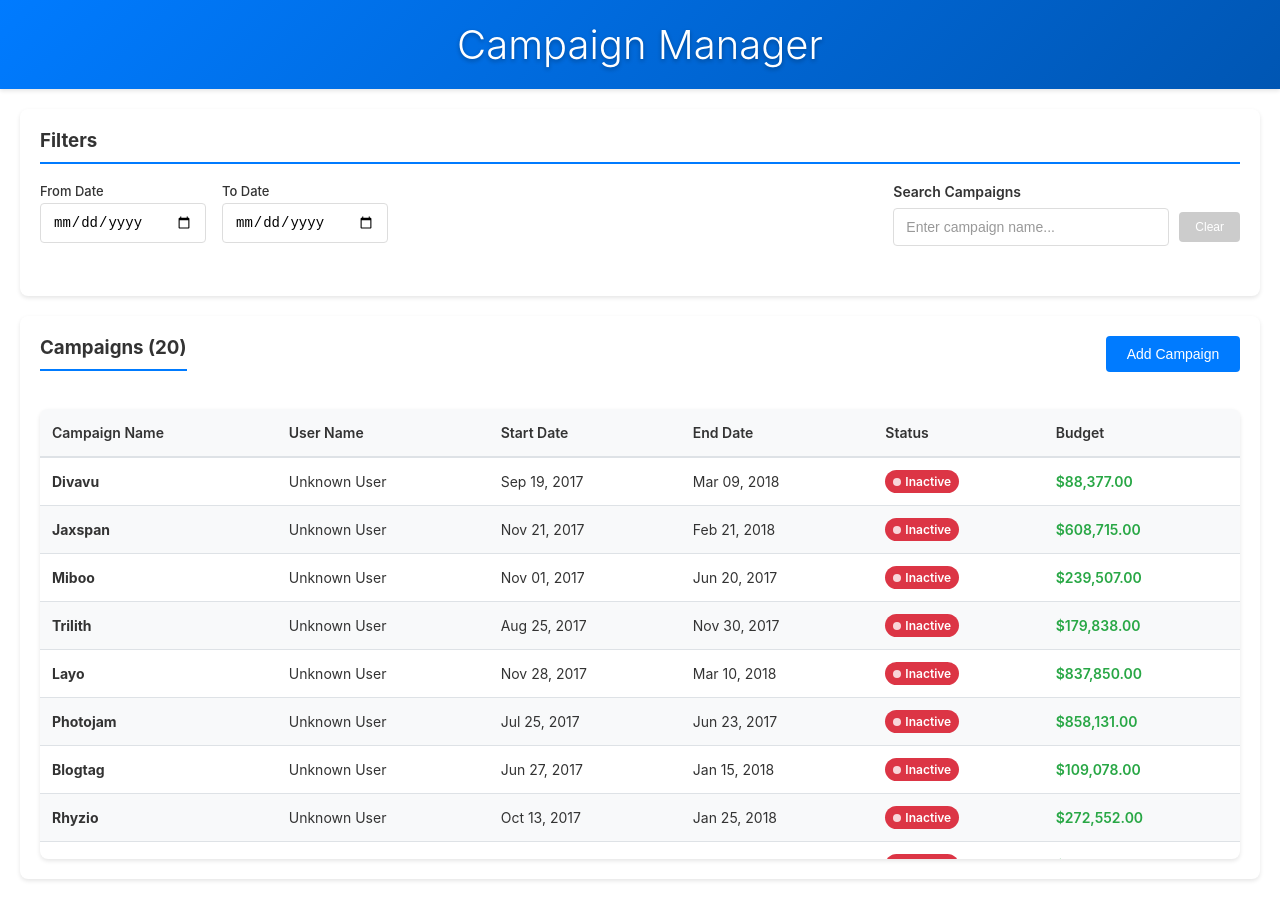
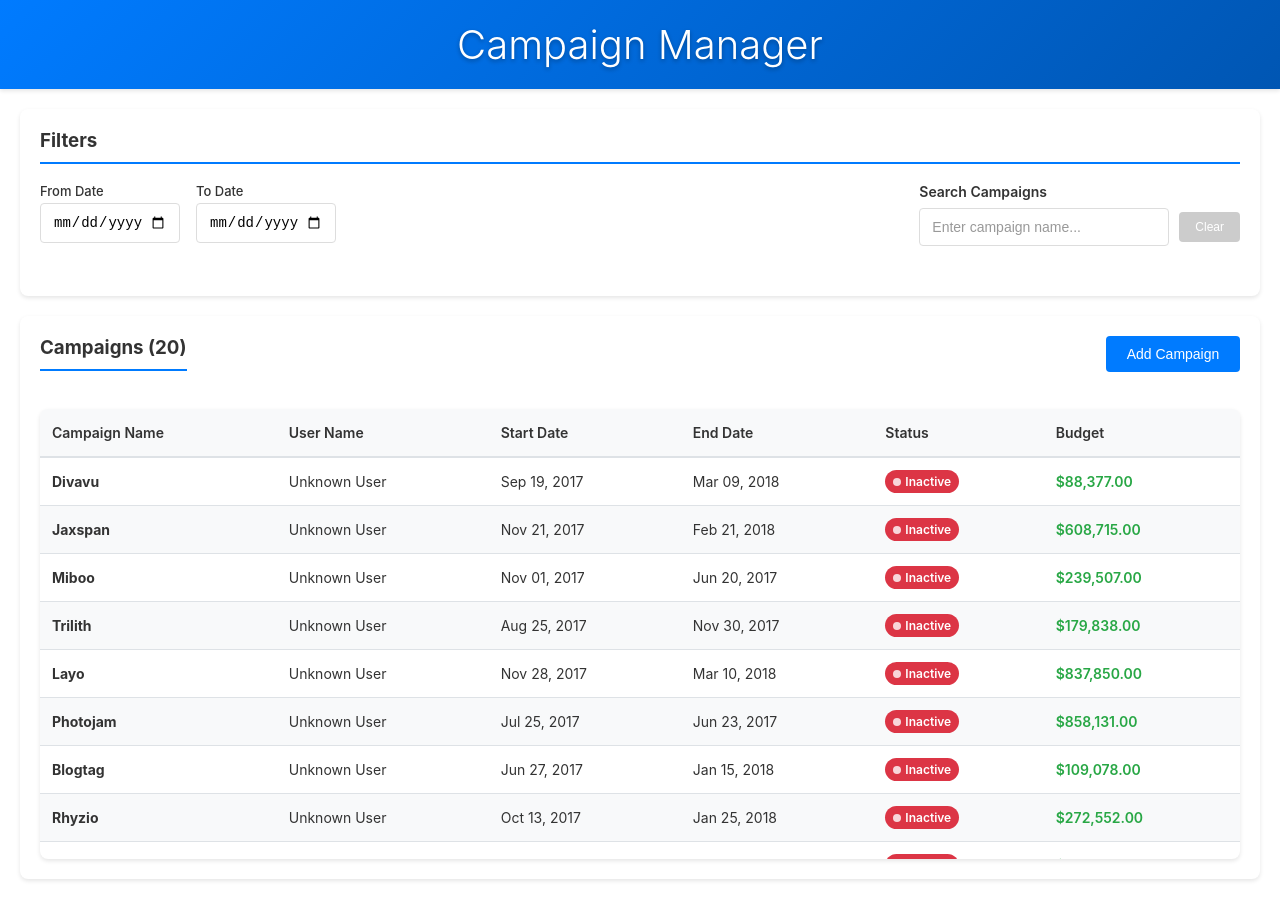
Before and after one commit to guptamanish07/adform-flow-assignment, a React (Create React App) app: page / in a window 1280 px wide. Built offline with nearby package versions, Linux system fonts and the light colour scheme; no server answers.

Commit message:
fix data filter alignment

```diff
--- a/src/components/DateRangeFilter.jsx
+++ b/src/components/DateRangeFilter.jsx
@@ -10,12 +10,19 @@ const DateRangeContainer = styled.fieldset`
   border: none;
   padding: 0;
   margin: 0;
+  @media (max-width: 480px){
+    width:100%;
+  }
 `;
 
 const InputGroup = styled.div`
   display: flex;
   flex-direction: column;
   gap: 4px;
+
+  @media (max-width: 480px){
+    width:100%;
+  }
 `;
 
 const Label = styled.label`
@@ -44,6 +51,7 @@ const DateInput = styled.input`
   width: 140px;
   min-width: 120px;
   transition: border-color 0.3s;
+  box-sizing: border-box;
 
   &:focus {
     outline: none;
@@ -56,12 +64,8 @@ const DateInput = styled.input`
     box-shadow: 0 0 0 2px rgba(220, 53, 69, 0.25);
   }
 
-  @media (max-width: 768px) {
-    width: 120px;
-  }
-
   @media (max-width: 480px) {
-    width: 90%;
+    width: 100%;
     max-width: none;
   }
 `;
--- a/src/components/SearchCampaign.jsx
+++ b/src/components/SearchCampaign.jsx
@@ -7,6 +7,10 @@ const SearchContainer = styled.div`
   display: flex;
   flex-direction: column;
   gap: 8px;
+
+  @media (max-width: 480px) {
+    width: 100%;
+  }
 `;
 
 const Label = styled.label`
@@ -22,6 +26,7 @@ const SearchInput = styled.input`
   font-size: 14px;
   width: 250px;
   min-width: 200px;
+  box-sizing: border-box;
   transition: border-color 0.3s;
 
   &:focus {
@@ -39,7 +44,7 @@ const SearchInput = styled.input`
   }
 
   @media (max-width: 480px) {
-    width: 90%;
+    width: 100%;
     max-width: none;
     flex: 1;
   }
@@ -74,6 +79,7 @@ const ButtonContainer = styled.div`
     flex-direction: column;
     align-items: flex-start;
     gap: 8px;
+    width: 100%;
   }
 `;
 
```
